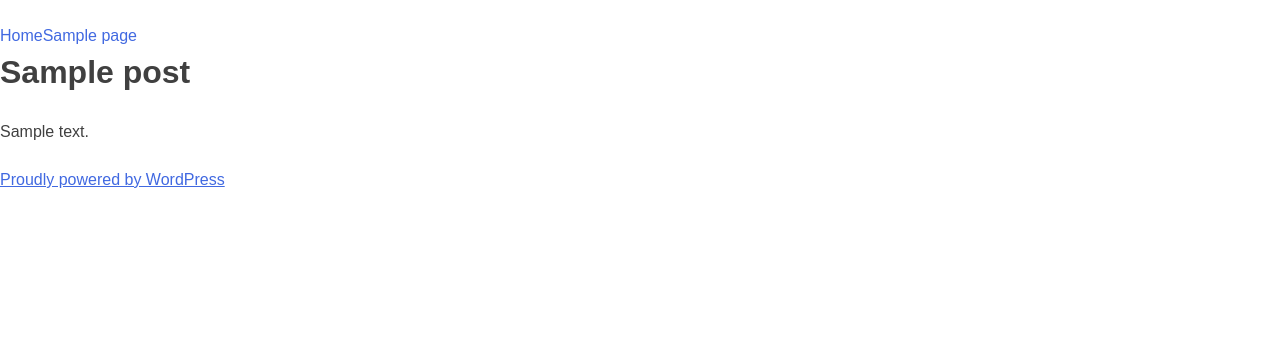
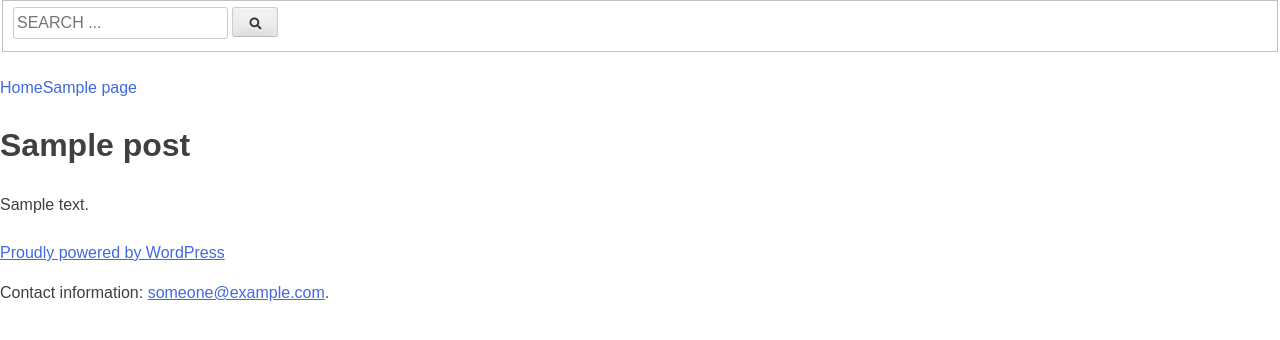
Before and after one commit to arielkewladret/Inhabitent, a WordPress theme: the page made by themes/inhabitent/page.php in a window 1280 px wide. Shown: the top 340 px of the page. Run offline with PHP 8.4 and a stand-in for WordPress, Linux system fonts and the light colour scheme; the site name, menu and one post (Sample post) are stand-ins, and other content is empty; style sheets or scripts are compiled from the project's sources; some libraries are stand-ins or nearby versions.

Commit message:
first tweaks

```diff
--- a/themes/inhabitent/footer.php
+++ b/themes/inhabitent/footer.php
@@ -12,7 +12,14 @@
 			<footer id="colophon" class="site-footer" role="contentinfo">
 				<div class="site-info">
 					<a href="<?php echo esc_url( 'https://wordpress.org/' ); ?>"><?php printf( esc_html( 'Proudly powered by %s' ), 'WordPress' ); ?></a>
-				</div><!-- .site-info -->
+				</div>
+
+				<footer>
+  <p>Contact information: <a href="mailto:someone@example.com">
+  someone@example.com</a>.</p>
+</footer>
+
+
 			</footer><!-- #colophon -->
 		</div><!-- #page -->
 
--- a/themes/inhabitent/functions.php
+++ b/themes/inhabitent/functions.php
@@ -112,3 +112,9 @@ require get_template_directory() . '/inc/template-tags.php';
  * Custom functions that act independently of the theme templates.
  */
 require get_template_directory() . '/inc/extras.php';
+
+
+function wpb_custom_new_menu() {
+	register_nav_menu('my-custom-menu',__( 'My Custom Menu' ));
+  }
+  add_action( 'init', 'wpb_custom_new_menu' );
--- a/themes/inhabitent/header.php
+++ b/themes/inhabitent/header.php
@@ -14,6 +14,8 @@
 		<link rel="pingback" href="<?php bloginfo( 'pingback_url' ); ?>">
 
 	<?php wp_head(); ?>
+	<?php get_search_form(); ?>
+
 	</head>
 
 	<body <?php body_class(); ?>>
@@ -24,7 +26,12 @@
 				<div class="site-branding">
 					<h1 class="site-title screen-reader-text"><a href="<?php echo esc_url( home_url( '/' ) ); ?>" rel="home"><?php bloginfo( 'name' ); ?></a></h1>
 					<p class="site-description"><?php bloginfo( 'description' ); ?></p>
-				</div><!-- .site-branding -->
+				</div>
+
+				<!-- .site-branding -->
+
+
+
 
 				<nav id="site-navigation" class="main-navigation" role="navigation">
 					<button class="menu-toggle" aria-controls="primary-menu" aria-expanded="false"><?php echo esc_html( 'Primary Menu' ); ?></button>
--- a/themes/inhabitent/sass/_navigation.scss
+++ b/themes/inhabitent/sass/_navigation.scss
@@ -28,15 +28,17 @@ a {
 
 .main-navigation {
   clear: both;
-	display: block;
-	float: left;
+  //   display: block;
+  //   float: left;
   width: 100%;
+  display: flex;
+  align-content: flex-end;
 
   ul {
     display: none;
     list-style: none;
     margin: 0;
-		padding-left: 0;
+    padding: 0;
 
     ul {
       box-shadow: 0 3px 3px rgba(0, 0, 0, 0.2);
@@ -113,7 +115,6 @@ a {
 .comment-navigation,
 .posts-navigation,
 .post-navigation {
-
   .site-main & {
     margin: 0 0 $base__space-unit;
     overflow: hidden;
--- a/themes/inhabitent/sass/style.scss
+++ b/themes/inhabitent/sass/style.scss
@@ -47,19 +47,20 @@ Nicolas Gallagher and Jonathan Neal http://necolas.github.com/normalize.css/
 
 // Imported but not included in the stylesheet.
 
-@import "variables";
-@import "mixins";
+@import 'variables';
+@import 'mixins';
 
 // CSS included in style.css.
 
-@import "normalize";
-@import "fonts";
-@import "typography";
-@import "elements";
-@import "forms";
-@import "navigation";
-@import "modules";
-@import "widgets";
-@import "content";
-@import "media";
-@import "page-templates";
+@import 'normalize';
+@import 'fonts';
+@import 'typography';
+@import 'elements';
+@import 'forms';
+@import 'navigation';
+@import 'modules';
+@import 'widgets';
+@import 'content';
+@import 'media';
+@import 'page-templates';
+@import 'main';
```
Also changed, not shown: themes/inhabitent/sass/_main.scss (added). Lines whose indentation alone changed are shown as unchanged.
